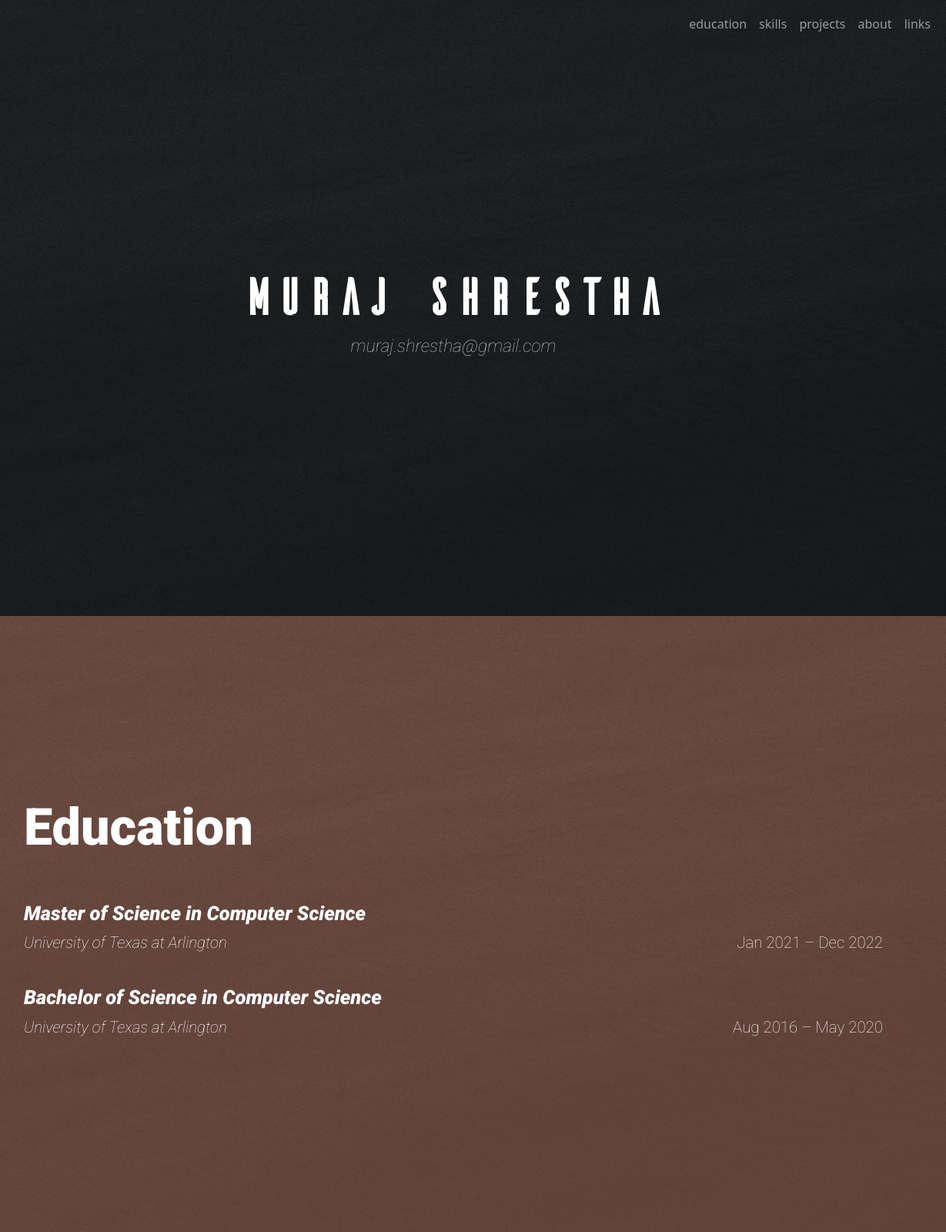
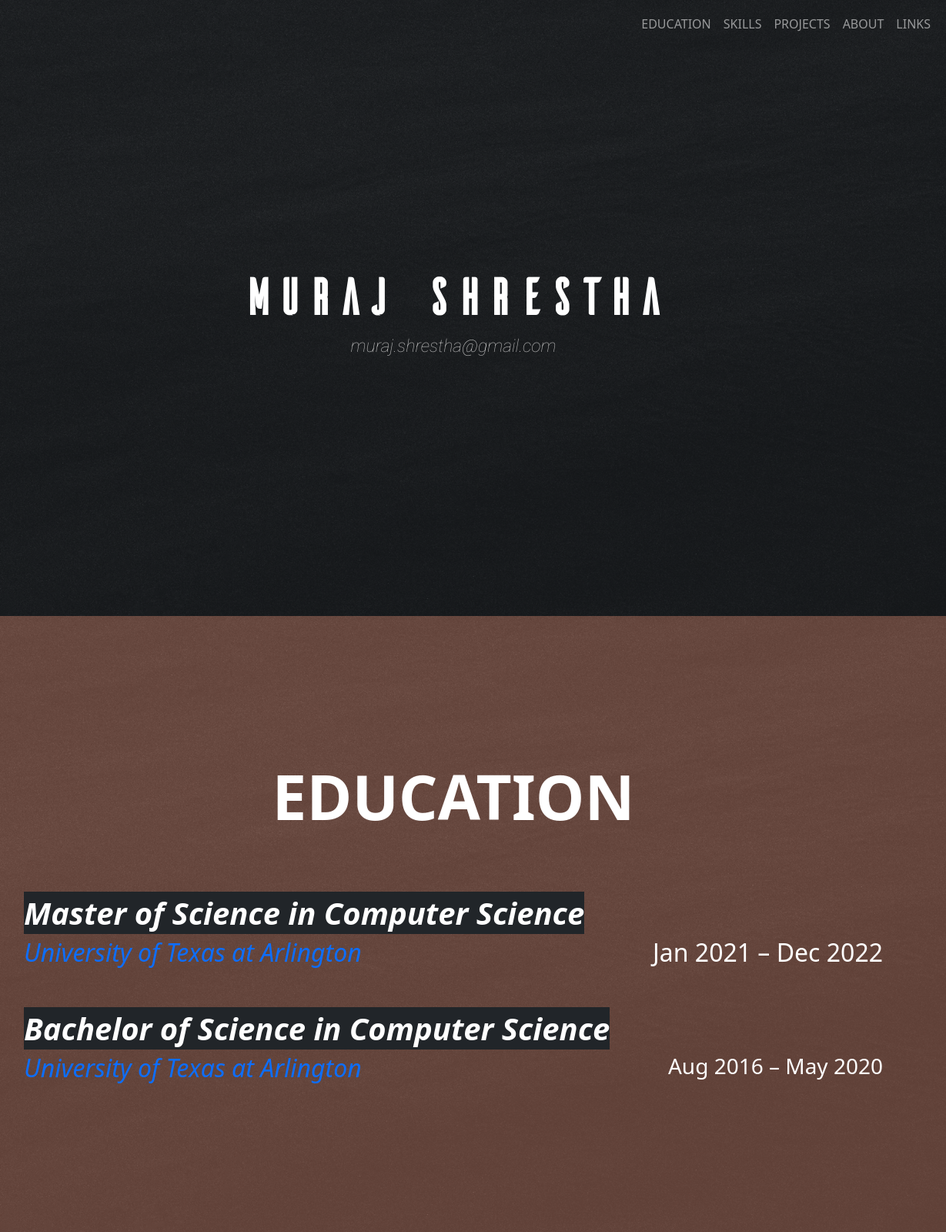
Before and after one commit to murajshrestha/murajshrestha.github.io, a plain HTML site: page index.html in a window 1280 px wide. Shown: the top 1600 px of the page at 77% size, 51-1280 px from the left. Drawn offline with nearby package versions, Linux system fonts and the light colour scheme.

Commit message:
Change text format

```diff
--- a/css/style.css
+++ b/css/style.css
@@ -104,40 +104,15 @@ body { margin:0; }
     color: #ffffff;
     font-family: 'Roboto', sans-serif;
     font-weight: 900;
-    /* text-align: center; */
-}
-
-.hometitle{
+    text-align: center;
     /* color: #93A3BC; */
     font-family: 'Ailerons';
-    color: white
 }
 
 .subtitle{
 	font-size: 1.8vmax;
 	color: #bbbbbb;
-    font-family: 'Roboto', sans-serif !important;;
+    font-family: 'Roboto', sans-serif;
     font-weight: 100;
     font-style: italic;
-
 }
-
-.bold{
-	font-size: 2vmax;
-	color: #ffffff;
-    font-family: 'Roboto', sans-serif;
-    font-weight: 900;
-    font-style: italic;
-}
-
-.light{
-	font-size: 1.6vmax;
-	color: #ffffff;
-    font-family: 'Roboto', sans-serif;
-    font-weight: 100;
-    /* font-style: italic; */
-}
-
-.italic{
-    font-style: italic;
-}
--- a/index.html
+++ b/index.html
@@ -36,18 +36,18 @@
                 <div class="navbar-collapse collapse" id="collapseNavbar">
                         <ul class="navbar-nav ms-auto">
                             <li class="nav-item">
-                                <a class="nav-link" href="#education" id="nav-education">education</a>
+                                <a class="nav-link text-uppercase" href="#education" id="nav-education">education</a>
                             </li>
                             <li class="nav-item">
-                                <a class="nav-link" href="#skills" id="nav-skills">skills</a>
+                                <a class="nav-link text-uppercase" href="#skills" id="nav-skills">skills</a>
                             </li>
                             <li class="nav-item">
-                                <a class="nav-link" href="#projects" id="nav-projects" >projects</a>
+                                <a class="nav-link text-uppercase" href="#projects" id="nav-projects" >projects</a>
                             </li>
-                            <li class="nav-item">
+                            <li class="nav-item text-uppercase">
                                 <a class="nav-link" href="#about" id="nav-about">about</a>
                             </li>
-                            <li class="nav-item">
+                            <li class="nav-item text-uppercase">
                                 <a class="nav-link" href="#links" id="nav-about">links</a>
                             </li>
                         </ul>
@@ -60,33 +60,34 @@
         <!-- Home Page -->
         <section class="home-page home-background allpages" id="home">
             <div class="header">
-                <span class="title hometitle ">MURAJ SHRESTHA</span><br>
+                <span class="title hometitle">MURAJ SHRESTHA</span><br>
                 <span class="subtitle">muraj.shrestha@gmail.com</span>
             </div>
         </section>
 
         <!-- Education Page -->
-        <section class="education-page education-background allpages" id="education">
+        <section class="education-background allpages" id="education">
             <div class="container-sm">
-                <h1 class="title">Education</h1><br><br>
+                <h1 class="fw-bold text-uppercase text-center display-1">Education</h1><br><br><br>
 
-                <h1 class="bold">Master of Science in Computer Science</h1>
+                <h1 class="fw-bold fst-italic"><mark class="text-bg-dark p-0">Master of Science in Computer Science</mark></h1>
                 <div class="row">
                     <div class="col">
-                        <p class="light italic">University of Texas at Arlington</p>
+                        <p class="fs-2 fw-normal fst-italic text-primary h1"><a href="https://www.uta.edu/" target="_blank" rel="noopener noreferrer" style="text-decoration:none;">University of Texas at Arlington</a></p>
                     </div>
                     <div class="col-sm-auto">
-                        <p class="light">Jan 2021 – Dec 2022</p>
+                        <p class="fs-2 fw-light h1">Jan 2021 – Dec 2022</p>
                     </div>
                 </div>
                 <br>
-                <h1 class="bold">Bachelor of Science in Computer Science</h1>
+                <br>
+                <h1 class="fw-bold fst-italic"><mark class="text-bg-dark p-0">Bachelor of Science in Computer Science</mark></h1>
                 <div class="row">
                     <div class="col">
-                        <p class="light italic">University of Texas at Arlington</p>
+                        <p class="fs-2 fw-normal fst-italic text-primary h1"><a href="https://www.uta.edu/" target="_blank" rel="noopener noreferrer" style="text-decoration:none;">University of Texas at Arlington</a></p>
                     </div>
                     <div class="col-sm-auto">
-                        <p class="light">Aug 2016 – May 2020</p>
+                        <p class="fs-3 fw-light h1">Aug 2016 – May 2020</p>
                     </div>
                 </div>
 
@@ -94,25 +95,25 @@
         </section>
 
         <!-- Skills Page -->
-        <section class="skills-page skills-background allpages" id="skills">
+        <section class="skills-background allpages" id="skills">
             <div class="container">
-                <h1 class="title">Skills</h1><br>
-                <h1 class="subtitle">"Lorem ipsum dolor sit amet, consectetur adipiscing elit, sed do eiusmod tempor incididunt ut labore et dolore magna aliqua. Ut enim ad minim veniam, quis nostrud exercitation ullamco laboris nisi ut aliquip ex ea commodo consequat. Duis aute irure dolor in reprehenderit in voluptate velit esse cillum dolore eu fugiat nulla pariatur. Excepteur sint occaecat cupidatat non proident, sunt in culpa qui officia deserunt mollit anim id est laborum."</h1>
+                <h1 class="fw-bold text-uppercase text-center display-1">Skills</h1><br><br><br>
+                <p class="subtitle text-bg-dark">"Lorem ipsum dolor sit amet, consectetur adipiscing elit, sed do eiusmod tempor incididunt ut labore et dolore magna aliqua. Ut enim ad minim veniam, quis nostrud exercitation ullamco laboris nisi ut aliquip ex ea commodo consequat. Duis aute irure dolor in reprehenderit in voluptate velit esse cillum dolore eu fugiat nulla pariatur. Excepteur sint occaecat cupidatat non proident, sunt in culpa qui officia deserunt mollit anim id est laborum."</p>
             </div>
         </section>
 
         <!-- Projects Page -->
-        <section class="projects-page projects-background allpages" id="projects">
+        <section class="projects-background allpages" id="projects">
             <div class="container">
-                <h1 class="title">Projects</h1><br>
+                <h1 class="fw-bold text-uppercase text-center display-1">Projects</h1><br>
                 <h1 class="subtitle">"Lorem ipsum dolor sit amet, consectetur adipiscing elit, sed do eiusmod tempor incididunt ut labore et dolore magna aliqua. Ut enim ad minim veniam, quis nostrud exercitation ullamco laboris nisi ut aliquip ex ea commodo consequat. Duis aute irure dolor in reprehenderit in voluptate velit esse cillum dolore eu fugiat nulla pariatur. Excepteur sint occaecat cupidatat non proident, sunt in culpa qui officia deserunt mollit anim id est laborum."</h1>
             </div>
         </section>
 
         <!-- About Page -->
-        <section class="about-page about-background allpages" id="about">
+        <section class="about-background allpages" id="about">
             <div class="container">
-                <h1 class="title">About</h1><br>
+                <h1 class="fw-bold text-uppercase text-center display-1">About</h1><br>
                 <h1 class="subtitle">"Lorem ipsum dolor sit amet, consectetur adipiscing elit, sed do eiusmod tempor incididunt ut labore et dolore magna aliqua. Ut enim ad minim veniam, quis nostrud exercitation ullamco laboris nisi ut aliquip ex ea commodo consequat. Duis aute irure dolor in reprehenderit in voluptate velit esse cillum dolore eu fugiat nulla pariatur. Excepteur sint occaecat cupidatat non proident, sunt in culpa qui officia deserunt mollit anim id est laborum."</h1>
             </div>
         </section>
@@ -126,13 +127,13 @@
 
                 <ul class="navbar-nav mx-auto">
                     <li class="nav-item">
-                        <a class="nav-link" href="https://github.com/murajshrestha" title="Github"><i class="bi bi-github"></i></a>
+                        <a class="nav-link" href="https://github.com/murajshrestha" target="_blank" rel="noopener noreferrer" title="Github"><i class="bi bi-github"></i></a>
                     </li>
                     <li class="nav-item">
-                        <a class="nav-link" href="https://www.linkedin.com/in/muraj-shrestha" title="Linkedin"><i class="bi bi-linkedin"></i></a>
+                        <a class="nav-link" href="https://www.linkedin.com/in/muraj-shrestha" target="_blank" rel="noopener noreferrer" title="Linkedin"><i class="bi bi-linkedin"></i></a>
                     </li>
                     <li class="nav-item">
-                        <a class="nav-link" href="https://www.strava.com/athletes/24070504" title="Strava"><i class="bi bi-strava"></i></a>
+                        <a class="nav-link" href="https://www.strava.com/athletes/24070504" target="_blank" rel="noopener noreferrer" title="Strava"><i class="bi bi-strava"></i></a>
                     </li>
                 </ul>
 
```
